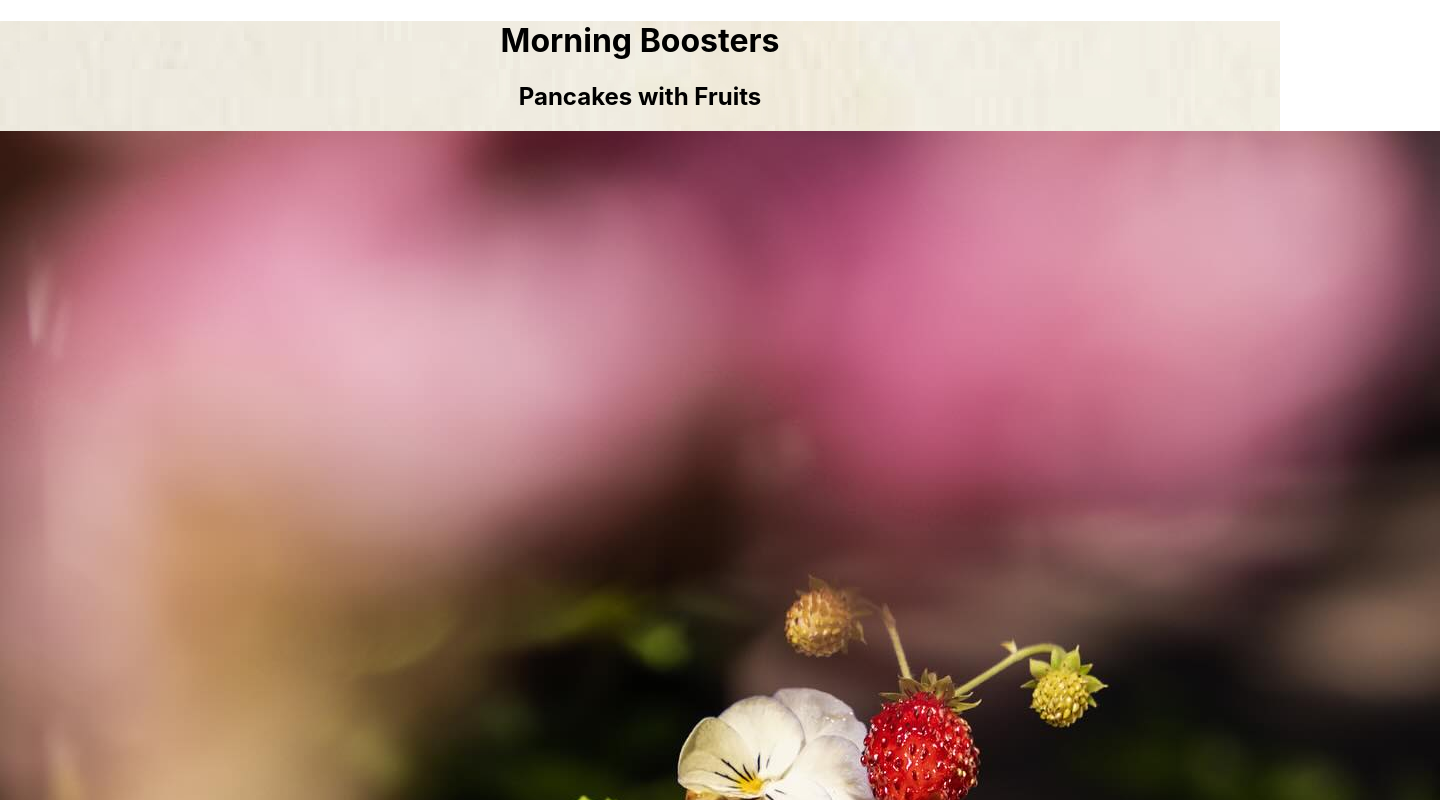
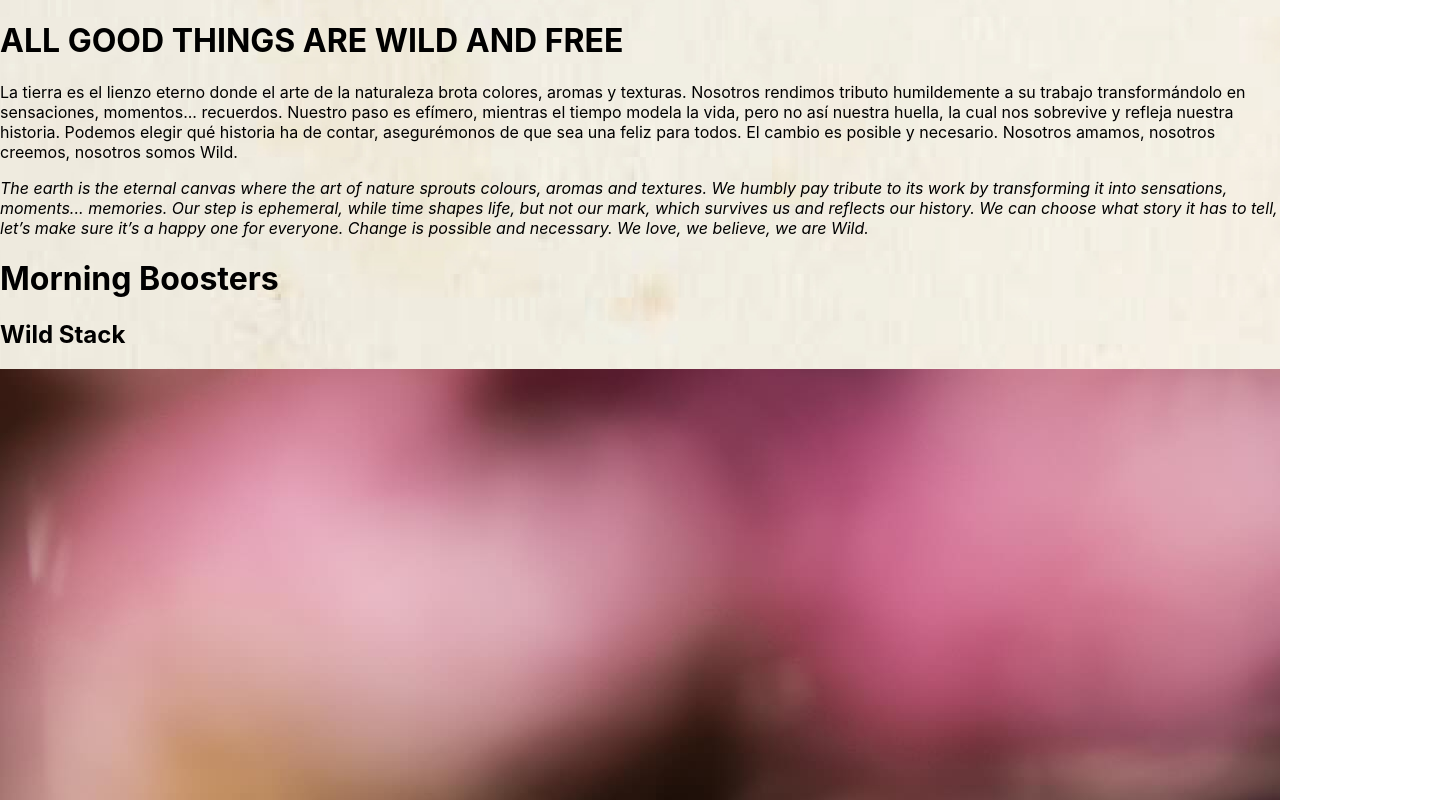
Before and after one commit to Konstantin-Borislavov/wild-cafe-menu, a React (Create React App) app: page / in a window 1280 px wide. Both pictures are taken after a click on the element "Morning Boosters". Shown: the top 800 px of the page, 1440 px wide, since content can reach past the window. Built offline with nearby package versions, Linux system fonts and the light colour scheme.

Commit message:
Basic style

```diff
--- a/src/App.css
+++ b/src/App.css
@@ -1,8 +1,14 @@
 .App {
-  text-align: center;
   background-image:url('../public/fondo-menu-wild.jpg') ;
-  margin: 0%;
+  background-size: cover;
+  background-repeat: no-repeat;
+  background-position: center center;
+  margin: 0;
+  padding: 0;
+  min-height: 100vh;
   height: 100%;
+  width: 100%;
+  overflow: hidden;
 }
 
 @media(width <= 450px){
@@ -12,8 +18,19 @@
       flex-direction: column;
   }
 
+  .content{
+    text-align: center;
+    max-width: 350px;
+    margin: auto;
+  }
+
+
+
+
+
   img{
-    max-width: 400px;
+    max-width: 350px;
+    border-radius: 5px;
   }
 
 }
--- a/src/App.js
+++ b/src/App.js
@@ -10,6 +10,36 @@ import { Desserts } from './components/Desserts';
 function App() {
   return (
     <div className='App'>
+      <div className='content'>
+      <h1>ALL GOOD THINGS
+      ARE WILD AND FREE</h1>
+      <p>La tierra es el lienzo eterno donde el arte de la
+      naturaleza brota colores, aromas y texturas.
+      Nosotros rendimos tributo humildemente a
+      su trabajo transformándolo en sensaciones,
+      momentos... recuerdos.
+      Nuestro paso es efímero, mientras el tiempo
+      modela la vida, pero no así nuestra huella, la
+      cual nos sobrevive y refleja nuestra historia.
+      Podemos elegir qué historia ha de contar,
+      asegurémonos de que sea una feliz para todos.
+      El cambio es posible y necesario.
+      Nosotros amamos, nosotros creemos,
+      nosotros somos Wild.</p>
+
+      <i>The earth is the eternal canvas where the art of
+      nature sprouts colours, aromas and textures.
+      We humbly pay tribute to its work by transforming it
+      into sensations, moments... memories.
+      Our step is ephemeral, while time shapes life, but not
+      our mark, which survives us and reflects our history.
+      We can choose what story it has to tell, let’s make sure
+      it’s a happy one for everyone.
+      Change is possible and necessary.
+      We love, we believe, we are Wild.</i>
+
+      <br></br>
+
       <Toggle title = {'Morning Boosters'}>
         <MorningBoosters/>
       </Toggle>
@@ -33,6 +63,7 @@ function App() {
       <Toggle title = {'Desserts'}>
         <Desserts/>
       </Toggle>
+      </div>
     </div>
   );
 }
--- a/src/components/MorningBoosters.jsx
+++ b/src/components/MorningBoosters.jsx
@@ -1,6 +1,7 @@
 import React, { useState, useEffect } from 'react';
 //import { Toggle } from './Toggle';
 import menu from '../menu.json';
+import '../App.css'
 
 export const MorningBoosters = () => {
     const [morningBoosters, setMorningBoosters] = useState([]);
@@ -10,7 +11,7 @@ export const MorningBoosters = () => {
     }, []);
 
     return (
-        <div>
+        <div className='morning-boosters'>
             {morningBoosters && morningBoosters.map((item, index) => (
                 <div key={index}>
                     <h2>{item.title}</h2>
@@ -19,6 +20,9 @@ export const MorningBoosters = () => {
                     <img src={item.image} alt= {item.title} />
                     </div>
 
+                    <p>{item.descriptionEs}</p>
+                    <i>{item.descriptionEn}</i>
+
                 </div>
             ))}
         </div>
--- a/src/components/Toggle.jsx
+++ b/src/components/Toggle.jsx
@@ -21,7 +21,6 @@ const toggleModal =  () => {
         <div className='overlay'></div>
         <div className='modal-content'>
             {children}
-            <h2>Hello World</h2>
             <div className='btn-modal' onClick={toggleModal}></div>
         </div>
     </div>
--- a/src/menu.json
+++ b/src/menu.json
@@ -2,9 +2,11 @@
   "menu": {
       "Morning-Boosters": [
           {
-              "title": "Pancakes with Fruits",
+              "title": "Wild Stack",
+              "price": "10,10",
               "image": "images/wild-stack.jpg",
-              "description": "Delicious pancakes served with fresh fruits and honey.",
+              "descriptionEs": "Pancakes sin gluten con banana, frutos rojos y sirope de agave",
+              "descriptionEn": "Gluten-free pancakes served with bananas, berries & agave syrup.",
               "ingredients": [
                   "Flour",
                   "Milk",
```
